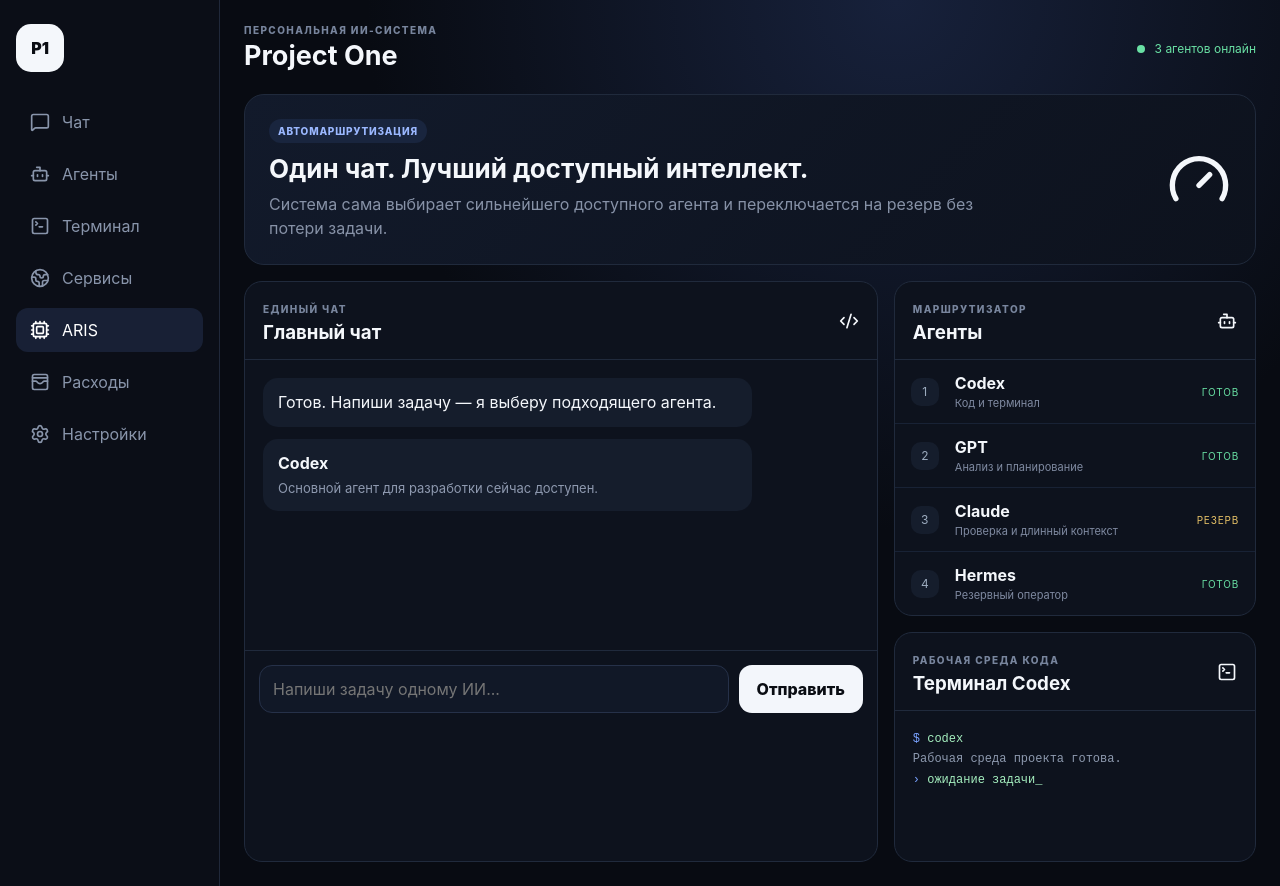
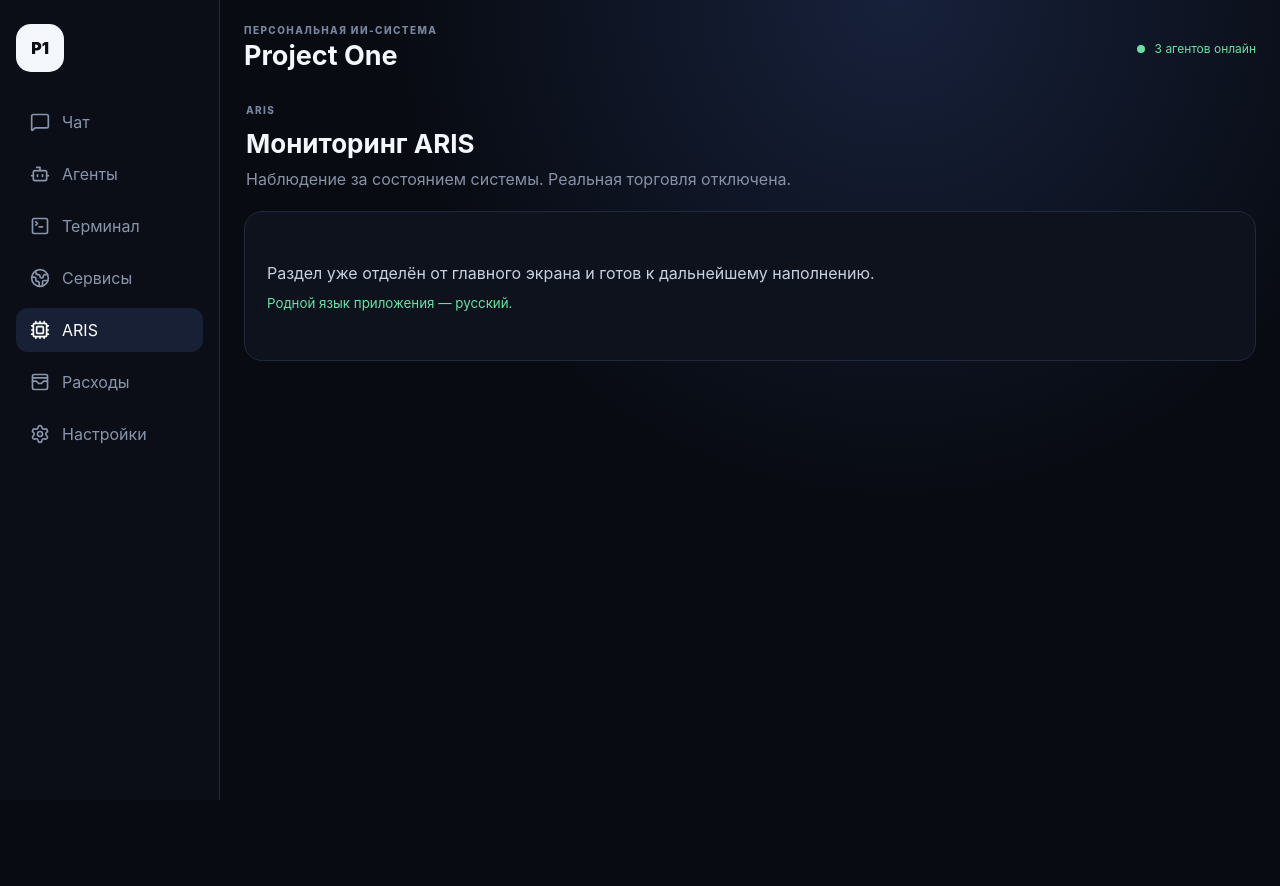
Before and after one commit to Aslan-Khashtyrov/ARIS, a React (Vite) app in the folder control-center/: page / in a window 1280 px wide. Both pictures are taken after a click on the button "ARIS". After the commit the page ends 800 px from the top, so only its background shows below. Built offline with nearby package versions, Linux system fonts and the light colour scheme.

Commit message:
Fix adversarial findings and enforce Russian source

```diff
--- a/control-center/package.json
+++ b/control-center/package.json
@@ -8,7 +8,8 @@
     "build": "vite build",
     "android:add": "cap add android",
     "android:sync": "cap sync android",
-    "android:open": "cap open android"
+    "android:open": "cap open android",
+    "test:safety": "node scripts/security-selfcheck.mjs"
   },
   "dependencies": {
     "@capacitor/android": "latest",
--- a/control-center/src/App.jsx
+++ b/control-center/src/App.jsx
@@ -1,7 +1,7 @@
 import { useMemo, useState } from 'react';
 import { Browser } from '@capacitor/browser';
 import { Bot, Code2, Cpu, Gauge, Globe2, MessageSquare, Settings, TerminalSquare, WalletCards } from 'lucide-react';
-import { localeCatalog } from './i18n.js';
+import { russianSource as t } from './i18n.js';
 import { isAllowedServiceUrl, services } from './services.js';
 import './styles.css';
 
@@ -13,59 +13,54 @@ const agents = [
 ];
 
 const nav = [
-  ['chat', MessageSquare],
-  ['agents', Bot],
-  ['terminal', TerminalSquare],
-  ['services', Globe2],
-  ['aris', Cpu],
-  ['usage', WalletCards],
-  ['settings', Settings],
+  ['chat', MessageSquare], ['agents', Bot], ['terminal', TerminalSquare],
+  ['services', Globe2], ['aris', Cpu], ['usage', WalletCards], ['settings', Settings],
 ];
+
+function PlaceholderScreen({ id }) {
+  const screen = t.screens[id];
+  return <section className="services-view">
+    <div className="section-title"><span className="kicker">{screen.kicker}</span><h2>{screen.title}</h2><p>{screen.description}</p></div>
+    <div className="panel placeholder-panel"><p>{t.screenNotReady}</p><small>{t.nativeLanguage}</small></div>
+  </section>;
+}
 
 function App() {
   const [tab, setTab] = useState('chat');
   const [text, setText] = useState('');
   const [notice, setNotice] = useState('');
-  const t = localeCatalog.ru;
   const online = useMemo(() => agents.filter(a => a.state === 'ready').length, []);
   async function openService(service) {
     if (!isAllowedServiceUrl(service.url)) {
-      setNotice('Открытие заблокировано: адрес не входит в список разрешённых сервисов.');
+      setNotice(t.blockedUrl);
       return;
     }
-    setNotice(`Открываем ${service.name} во встроенном защищённом браузере…`);
+    setNotice(t.openingService(service.name));
     try {
       await Browser.open({ url: service.url, presentationStyle: 'fullscreen' });
     } catch {
-      setNotice('Не удалось открыть сервис. Проверь соединение и повтори попытку.');
+      setNotice(t.openFailed);
     }
   }
 
-  const content = tab === 'services' ? (
-    <section className="services-view">
-      <div className="section-title">
-        <span className="kicker">ВСТРОЕННЫЕ СЕРВИСЫ</span>
-        <h2>Рабочие страницы внутри Project One</h2>
-        <p>Открываются только заранее разрешённые HTTPS-адреса. Пароли и данные входа приложение не перехватывает.</p>
-      </div>
+  function renderServices() {
+    return <section className="services-view">
+      <div className="section-title"><span className="kicker">{t.servicesKicker}</span><h2>{t.servicesTitle}</h2><p>{t.servicesDescription}</p></div>
       <div className="service-grid">
-        {services.map(service => (
-          <button className="service-card" key={service.id} onClick={() => openService(service)}>
-            <Globe2 size={28}/>
-            <div><b>{service.name}</b><span>{service.description}</span></div>
-            <small>{service.host}</small>
-          </button>
-        ))}
+        {services.map(service => <button className="service-card" key={service.id} onClick={() => openService(service)}>
+          <Globe2 size={28}/><div><b>{service.name}</b><span>{service.description}</span></div><small>{service.host}</small>
+        </button>)}
       </div>
       {notice && <div className="notice">{notice}</div>}
-    </section>
-  ) : (    <section className="dashboard">
+    </section>;
+  }
+
+  function renderHome() {
+    return <section className="dashboard">
       <div className="hero-card">
-        <div className="hero-copy"><span className="pill">{t.autoRouting}</span><h2>{t.hero}</h2>
-          <p>{t.heroDescription}</p></div>
+        <div className="hero-copy"><span className="pill">{t.autoRouting}</span><h2>{t.hero}</h2><p>{t.heroDescription}</p></div>
         <Gauge size={64}/>
-      </div>
-      <div className="grid">
+      </div>      <div className="grid">
         <section className="panel chat-panel">
           <div className="panel-head"><div><span className="kicker">{t.unifiedChat}</span><h3>{t.mainChat}</h3></div><Code2 size={20}/></div>
           <div className="messages">
@@ -74,7 +69,6 @@ function App() {
           </div>
           <div className="composer"><input value={text} onChange={e => setText(e.target.value)} placeholder={t.inputPlaceholder}/><button>{t.send}</button></div>
         </section>
-
         <section className="panel agents-panel">
           <div className="panel-head"><div><span className="kicker">{t.router}</span><h3>{t.agents}</h3></div><Bot size={20}/></div>
           <div className="agent-list">{agents.map((agent, i) => <div className="agent-row" key={agent.name}>
@@ -82,14 +76,15 @@ function App() {
             <div className={'agent-state ' + agent.state}>{t.states[agent.state]}</div>
           </div>)}</div>
         </section>
-
         <section className="panel terminal-panel">
-          <div className="panel-head"><div><span className="kicker">{t.codeWorkspace}</span><h3>Терминал Codex</h3></div><TerminalSquare size={20}/></div>
+          <div className="panel-head"><div><span className="kicker">{t.codeWorkspace}</span><h3>{t.terminalTitle}</h3></div><TerminalSquare size={20}/></div>
           <pre><span>$</span> codex{"\n"}<em>{t.workspaceReady}</em>{"\n"}<span>›</span> {t.waitingTask}</pre>
         </section>
       </div>
-    </section>
-  );
+    </section>;
+  }
+
+  const content = tab === 'chat' ? renderHome() : tab === 'services' ? renderServices() : <PlaceholderScreen id={tab}/>;
   return <div className="app-shell" lang="ru">
     <aside className="rail">
       <div className="brand">P1</div>
@@ -97,7 +92,6 @@ function App() {
         <Icon size={20}/><span>{t.nav[id]}</span>
       </button>)}
     </aside>
-
     <main className="main">
       <header className="topbar">
         <div><div className="eyebrow">{t.appSystem}</div><h1>Project One</h1></div>
--- a/control-center/src/i18n.js
+++ b/control-center/src/i18n.js
@@ -1,5 +1,4 @@
-export const localeCatalog = {
-  ru: {
+export const russianSource = {
   appSystem: 'ПЕРСОНАЛЬНАЯ ИИ-СИСТЕМА',
   agentsOnline: 'агентов онлайн',
   autoRouting: 'АВТОМАРШРУТИЗАЦИЯ',
@@ -16,8 +15,28 @@ export const localeCatalog = {
   codeWorkspace: 'РАБОЧАЯ СРЕДА КОДА',
   workspaceReady: 'Рабочая среда проекта готова.',
   waitingTask: 'ожидание задачи_',
+  terminalTitle: 'Терминал Codex',
+  servicesKicker: 'ВСТРОЕННЫЕ СЕРВИСЫ',
+  servicesTitle: 'Рабочие страницы внутри Project One',
+  servicesDescription: 'Открываются только заранее разрешённые HTTPS-адреса. Пароли и данные входа приложение не перехватывает.',
+  blockedUrl: 'Открытие заблокировано: адрес не входит в список разрешённых сервисов.',
+  openFailed: 'Не удалось открыть сервис. Проверь соединение и повтори попытку.',
+};
+Object.assign(russianSource, {
   nav: { chat: 'Чат', agents: 'Агенты', terminal: 'Терминал', services: 'Сервисы', aris: 'ARIS', usage: 'Расходы', settings: 'Настройки' },
   roles: { codex: 'Код и терминал', gpt: 'Анализ и планирование', claude: 'Проверка и длинный контекст', hermes: 'Резервный оператор' },
   states: { ready: 'готов', standby: 'резерв' },
+  screens: {
+    agents: { kicker: 'УПРАВЛЕНИЕ АГЕНТАМИ', title: 'Агенты', description: 'Приоритеты, доступность и резервная цепочка ИИ-агентов.' },
+    terminal: { kicker: 'ТЕРМИНАЛ', title: 'Терминал Codex', description: 'Локальная рабочая среда разработки и будущий защищённый мост к терминалу.' },
+    aris: { kicker: 'ARIS', title: 'Мониторинг ARIS', description: 'Наблюдение за состоянием системы. Реальная торговля отключена.' },
+    usage: { kicker: 'РАСХОДЫ', title: 'ИИ-кошелёк', description: 'Лимиты, квоты и расходы провайдеров без автоматических покупок.' },
+    settings: { kicker: 'НАСТРОЙКИ', title: 'Настройки', description: 'Безопасность, интерфейс и параметры Project One.' },
   },
-};
+  screenNotReady: 'Раздел уже отделён от главного экрана и готов к дальнейшему наполнению.',
+  nativeLanguage: 'Родной язык приложения — русский.',
+});
+
+export const localeCatalog = { ru: russianSource };
+
+russianSource.openingService = name => `Открываем ${name} во встроенном защищённом браузере…`;
--- a/control-center/src/services.js
+++ b/control-center/src/services.js
@@ -20,7 +20,11 @@ export const allowedHosts = new Set(services.map(service => service.host));
 export function isAllowedServiceUrl(rawUrl) {
   try {
     const url = new URL(rawUrl);
-    return url.protocol === 'https:' && allowedHosts.has(url.hostname);
+    if (url.protocol !== 'https:') return false;
+    if (!allowedHosts.has(url.hostname)) return false;
+    if (url.username || url.password) return false;
+    if (url.port) return false;
+    return true;
   } catch {
     return false;
   }
--- a/control-center/src/styles.css
+++ b/control-center/src/styles.css
@@ -68,3 +68,7 @@ button{cursor:pointer}
   .composer{flex-direction:column}
   .composer button{padding:12px}
 }
+
+.placeholder-panel{padding:22px;display:grid;gap:10px;min-height:150px;align-content:center}
+.placeholder-panel p{margin:0;color:#c8d1df;line-height:1.5}
+.placeholder-panel small{color:#69e0a4}
```
Also changed, not shown: control-center/scripts/security-selfcheck.mjs (added, +44 -0 lines). Lines whose indentation alone changed are shown as unchanged.
